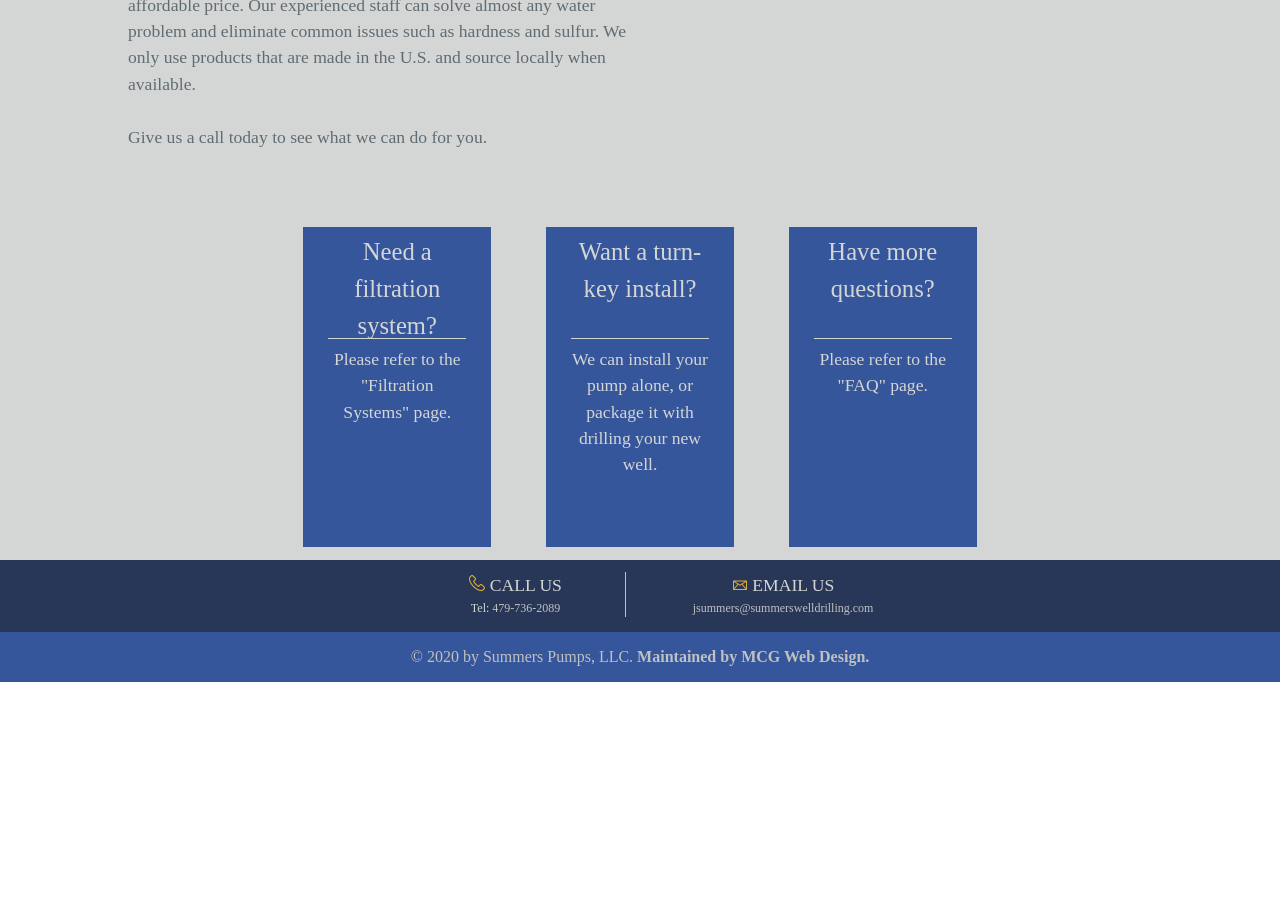
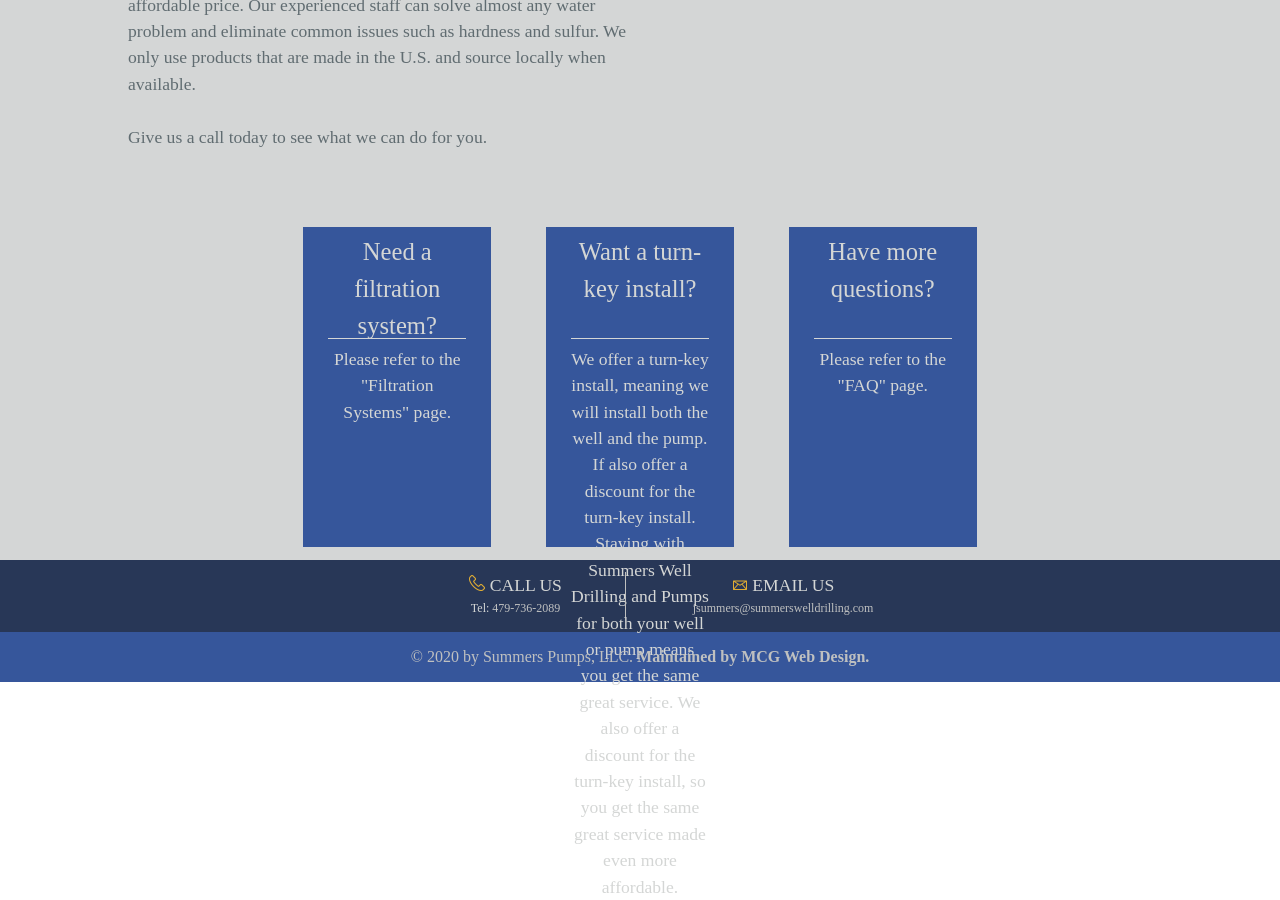
Before and after one commit to jamess999888/SummersPumps, a Jekyll site: the page built from index.md, in a window 1280 px wide and 900 px high, scrolled down 1207 px. Built offline with Jekyll 4.4.1, drawn with Linux system fonts in a browser that asks for light colours; our own code applies the rules of GitHub Pages for plain Markdown files; before the commit the page ends 1889 px from its top, so only the background shows below that.

Commit message:
removing faq and updating turn key install description

```diff
--- a/index.md
+++ b/index.md
@@ -81,7 +81,10 @@
 							Want a turn-key install?
 						</h2>
 						<div class="bottom-block-link-content">
-            				We can install your pump alone, or package it with drilling your new well.
+            				We offer a turn-key install, meaning we will install both the well and the pump. If also offer a
+discount for the turn-key install. Staying with Summers Well Drilling and Pumps for both your well or
+pump means you get the same great service. We also offer a discount for the turn-key install, so you get
+the same great service made even more affordable.
 						</div>
 					</a>
 					<a class="bottom-block-link" href="/SummersDrilling/faq">
```
Also changed, not shown: faq.md (deleted, +0 -41 lines).
